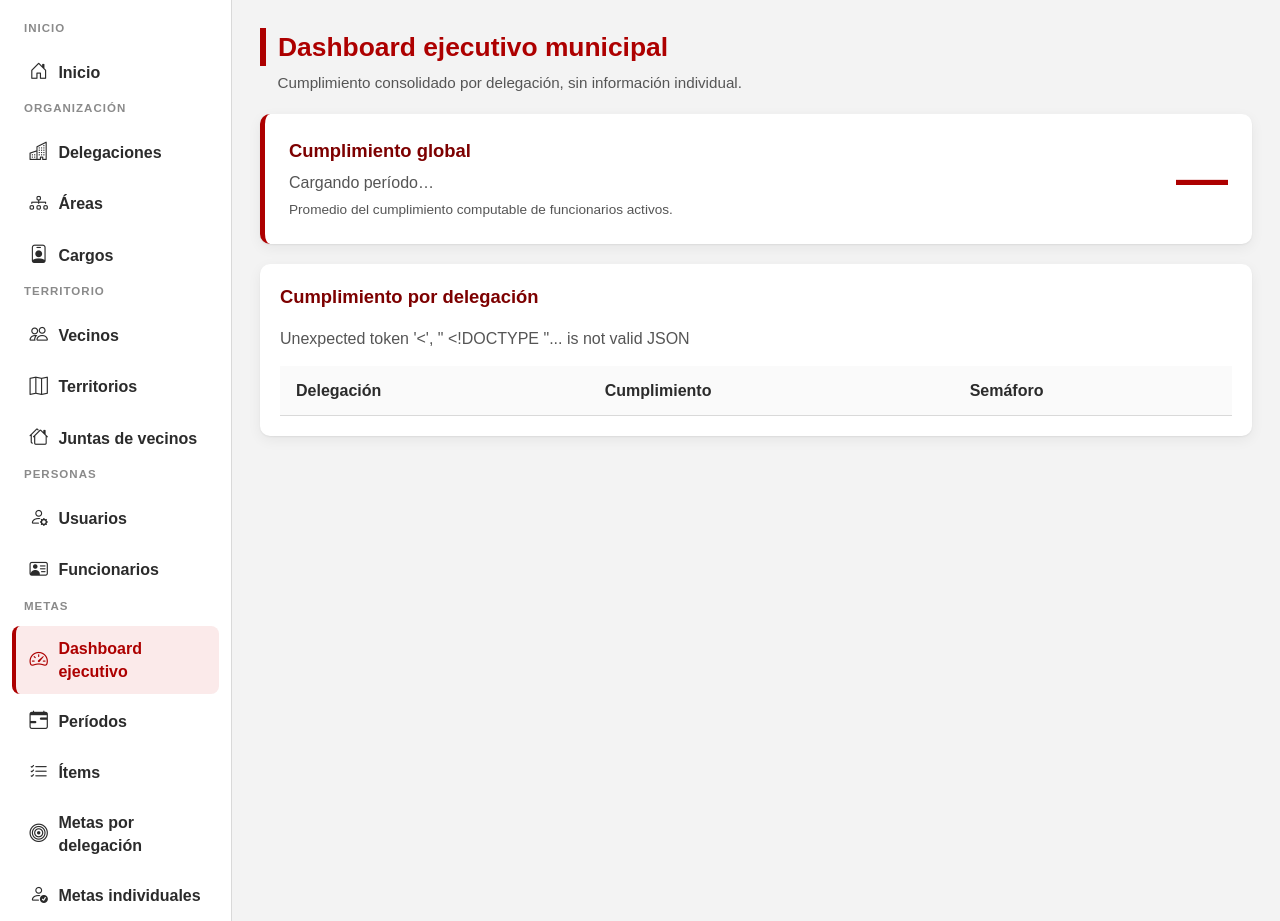
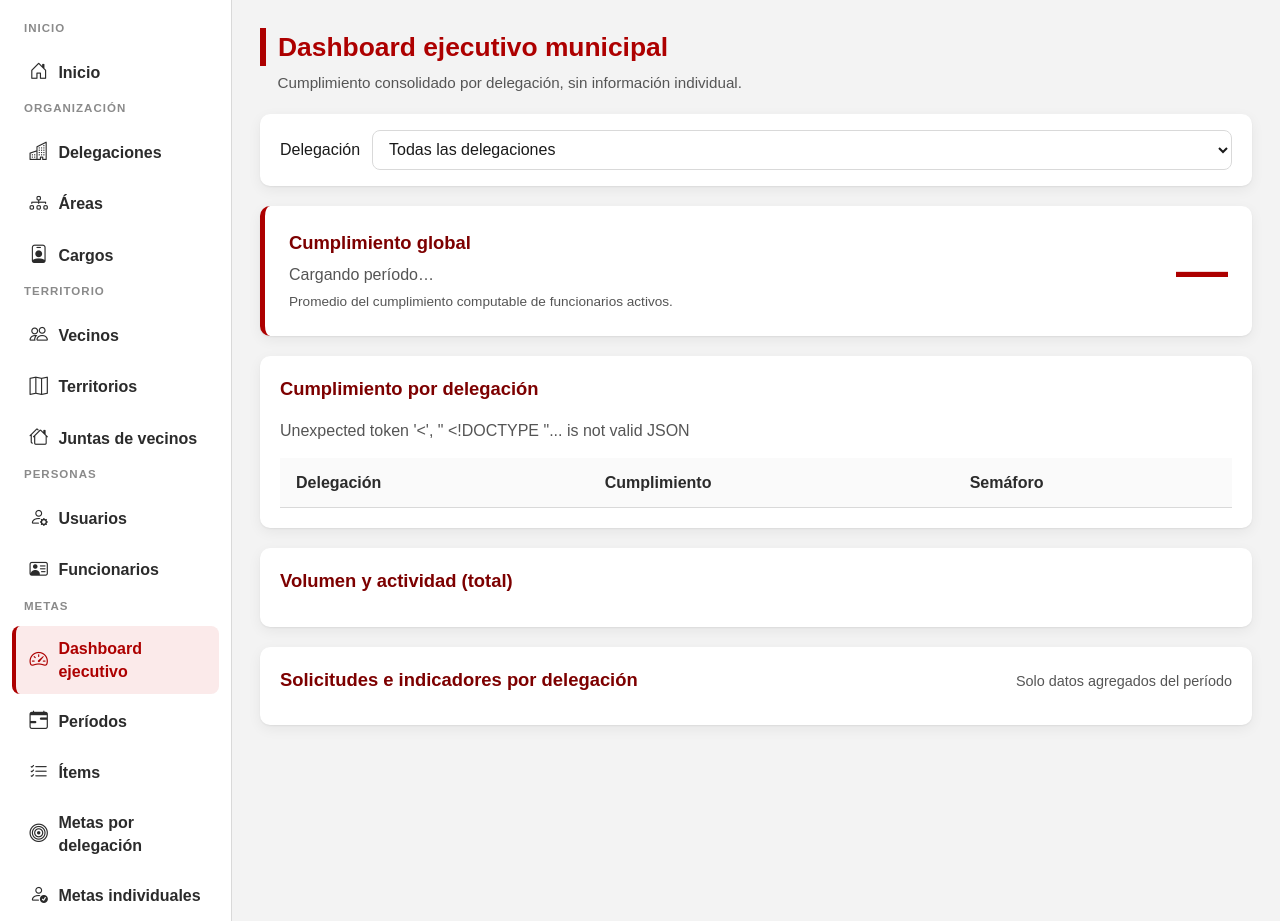
Before and after one commit to Superdev1910/terriia, a Django app: page /metas/dashboard-ejecutivo/ in a window 1280 px wide. Shown: the part 71-992 px from the top of the page. Run offline with Django 5.2, Linux system fonts and the light colour scheme; a user stored in the database is signed in; data comes from the database, SQL or seed files in the repository; tables that the repository leaves empty hold one stand-in row (values such as "Sample post"); lists and menus that the app fills with data are empty; parts of the project's set-up code (start-up, migrations or seed data) failed here and were passed over; some libraries are stand-ins or nearby versions.

Commit message:
HU22 SCRUM-18 completa el dashboard ejecutivo: filtro, volúmenes e indicadores
- Filtro opcional ?delegacion=<id> (400 si no es numérico, 404 si no existe).
- Volumen de solicitudes por estado (Ingresado/Pendiente/En proceso/Realizado)
  y por área, por delegación y global, dentro del período.
- Indicadores de actividad: último ingreso, días desde el último ingreso,
  total de ingresos y promedio diario.
- Solo datos agregados (Ley 19.628); consultas agregadas en número constante.
- Pantalla con selector de delegación, totales globales y detalle por delegación.
- Pruebas: valores exactos, filtro, privacidad y número de consultas.

Co-Authored-By: Claude Opus 5.5 <noreply@anthropic.com>

```diff
--- a/metas/static/metas/css/dashboard_ejecutivo.css
+++ b/metas/static/metas/css/dashboard_ejecutivo.css
@@ -115,3 +115,44 @@
     padding: .7rem .55rem;
   }
 }
+
+.ejecutivo-filtros {
+  display: flex;
+  align-items: center;
+  gap: .75rem;
+  padding: 1rem 1.25rem;
+  margin-bottom: 1.25rem;
+}
+
+.ejecutivo-panel + .ejecutivo-panel {
+  margin-top: 1.25rem;
+}
+
+.ejecutivo-tarjetas {
+  display: grid;
+  grid-template-columns: repeat(auto-fit, minmax(14rem, 1fr));
+  gap: .75rem;
+}
+
+.ejecutivo-tarjeta {
+  padding: .75rem 1rem;
+  border: 1px solid var(--gris-300);
+  border-radius: 6px;
+  background: var(--gris-50);
+}
+
+.ejecutivo-tarjeta h3,
+.ejecutivo-delegacion h3 {
+  margin: 0 0 .5rem;
+  color: var(--gris-900);
+  font-size: 1rem;
+}
+
+.ejecutivo-tarjeta ul {
+  margin: 0;
+  padding-left: 1.1rem;
+}
+
+.ejecutivo-delegacion {
+  margin-bottom: 1.25rem;
+}
--- a/metas/static/metas/js/dashboard_ejecutivo.js
+++ b/metas/static/metas/js/dashboard_ejecutivo.js
@@ -5,6 +5,64 @@
   const porcentajeGlobal = document.getElementById('cumplimientoGlobal');
   const porcentajeEsperado = document.getElementById('porcentajeEsperado');
   const periodo = document.getElementById('periodoEjecutivo');
+  const filtro = document.getElementById('filtroDelegacion');
+  const totales = document.getElementById('totalesGlobales');
+  const detalle = document.getElementById('detalleDelegaciones');
+  let opcionesCargadas = false;
+
+  function esc(valor) {
+    return String(valor ?? '').replace(/[&<>"']/g, (c) => ({
+      '&': '&amp;', '<': '&lt;', '>': '&gt;', '"': '&quot;', "'": '&#39;',
+    }[c]));
+  }
+
+  function bloqueVolumen(volumen, indicadores) {
+    const estados = volumen.por_estado
+      .map((e) => `<li>${esc(e.etiqueta)}: <strong>${esc(e.cantidad)}</strong></li>`).join('');
+    const areas = volumen.por_area
+      .filter((a) => a.clave || a.cantidad)
+      .map((a) => `<li>${esc(a.etiqueta)}: <strong>${esc(a.cantidad)}</strong></li>`).join('');
+    const ultimo = indicadores.fecha_ultimo_ingreso
+      ? fecha(indicadores.fecha_ultimo_ingreso) : 'Sin ingresos';
+    const dias = indicadores.dias_desde_ultimo_ingreso === null
+      ? '—' : indicadores.dias_desde_ultimo_ingreso;
+    const promedio = Number(indicadores.promedio_ingresos_diarios)
+      .toLocaleString('es-CL', { minimumFractionDigits: 2, maximumFractionDigits: 2 });
+    return `<div class="ejecutivo-tarjeta"><h3>Por estado (total ${esc(volumen.total)})</h3><ul>${estados}</ul></div>`
+      + `<div class="ejecutivo-tarjeta"><h3>Por área</h3><ul>${areas}</ul></div>`
+      + '<div class="ejecutivo-tarjeta"><h3>Actividad</h3><ul>'
+      + `<li>Último ingreso: <strong>${esc(ultimo)}</strong></li>`
+      + `<li>Días desde el último ingreso: <strong>${esc(dias)}</strong></li>`
+      + `<li>Total de ingresos: <strong>${esc(indicadores.total_ingresos)}</strong></li>`
+      + `<li>Promedio diario: <strong>${esc(promedio)}</strong></li></ul></div>`;
+  }
+
+  function mostrarDetalle(resultado) {
+    totales.innerHTML = bloqueVolumen(resultado.volumen_global, resultado.indicadores_actividad_global);
+    detalle.innerHTML = resultado.delegaciones.map((d) => `<article class="ejecutivo-delegacion">`
+      + `<h3>${esc(d.codigo)} · ${esc(d.nombre)}</h3>`
+      + `<div class="ejecutivo-tarjetas">${bloqueVolumen(d.volumen, d.indicadores_actividad)}</div>`
+      + '</article>').join('');
+  }
+
+  function llenarFiltro(delegaciones) {
+    delegaciones.forEach((d) => {
+      const opcion = document.createElement('option');
+      opcion.value = d.delegacion_id;
+      opcion.textContent = `${d.codigo} · ${d.nombre}`;
+      filtro.append(opcion);
+    });
+    opcionesCargadas = true;
+  }
+
+  function urlConsulta() {
+    const parametros = new URLSearchParams();
+    const periodoUrl = new URLSearchParams(window.location.search).get('periodo');
+    if (periodoUrl) parametros.set('periodo', periodoUrl);
+    if (filtro.value) parametros.set('delegacion', filtro.value);
+    const texto = parametros.toString();
+    return texto ? `${dashboard.dataset.endpoint}?${texto}` : dashboard.dataset.endpoint;
+  }
 
   function porcentaje(valor) {
     return `${Number(valor).toLocaleString('es-CL', {
@@ -37,7 +95,7 @@
 
   async function cargarDashboard() {
     try {
-      const respuesta = await fetch(dashboard.dataset.endpoint, {
+      const respuesta = await fetch(urlConsulta(), {
         headers: { Accept: 'application/json' },
       });
       const resultado = await respuesta.json();
@@ -48,7 +106,10 @@
       porcentajeGlobal.textContent = porcentaje(resultado.cumplimiento_global_pct);
       porcentajeEsperado.textContent = `Esperado al día: ${porcentaje(resultado.porcentaje_esperado)}`;
       periodo.textContent = `Período ${fecha(resultado.periodo.fecha_inicio)} a ${fecha(resultado.periodo.fecha_termino)}`;
+      filas.replaceChildren();
+      if (!opcionesCargadas) llenarFiltro(resultado.delegaciones);
       resultado.delegaciones.forEach(mostrarDelegacion);
+      mostrarDetalle(resultado);
       mensaje.textContent = resultado.delegaciones.length
         ? ''
         : 'No hay delegaciones para mostrar.';
@@ -59,5 +120,6 @@
     }
   }
 
+  filtro.addEventListener('change', cargarDashboard);
   cargarDashboard();
 })();
--- a/metas/templates/metas/dashboard_ejecutivo.html
+++ b/metas/templates/metas/dashboard_ejecutivo.html
@@ -2,7 +2,7 @@
 {% load static %}
 {% block titulo %}Dashboard ejecutivo{% endblock %}
 {% block contenido %}
-<link rel="stylesheet" href="{% static 'metas/css/dashboard_ejecutivo.css' %}?v=20261126-1">
+<link rel="stylesheet" href="{% static 'metas/css/dashboard_ejecutivo.css' %}?v=20261127-1">
 <div id="dashboardEjecutivo" data-endpoint="{% url 'dashboard-ejecutivo' %}">
 <div class="encabezado-pagina">
   <div>
@@ -10,6 +10,13 @@
     <p class="subtitulo">Cumplimiento consolidado por delegación, sin información individual.</p>
   </div>
 </div>
+
+<section class="panel ejecutivo-filtros" aria-label="Filtros">
+  <label for="filtroDelegacion">Delegación</label>
+  <select id="filtroDelegacion">
+    <option value="">Todas las delegaciones</option>
+  </select>
+</section>
 
 <section class="panel ejecutivo-resumen" aria-labelledby="tituloCumplimiento">
   <div>
@@ -41,8 +48,23 @@
     </table>
   </div>
 </section>
+
+<section class="panel ejecutivo-panel" aria-labelledby="tituloVolumen">
+  <div class="ejecutivo-panel-cabecera">
+    <h2 id="tituloVolumen">Volumen y actividad (total)</h2>
+  </div>
+  <div id="totalesGlobales" class="ejecutivo-tarjetas"></div>
+</section>
+
+<section class="panel ejecutivo-panel" aria-labelledby="tituloDetalle">
+  <div class="ejecutivo-panel-cabecera">
+    <h2 id="tituloDetalle">Solicitudes e indicadores por delegación</h2>
+    <span class="ejecutivo-esperado">Solo datos agregados del período</span>
+  </div>
+  <div id="detalleDelegaciones" class="ejecutivo-detalle"></div>
+</section>
 </div>
 {% endblock %}
 {% block scripts %}
-<script src="{% static 'metas/js/dashboard_ejecutivo.js' %}?v=20261126-1"></script>
+<script src="{% static 'metas/js/dashboard_ejecutivo.js' %}?v=20261127-1"></script>
 {% endblock %}
--- a/metas/views.py
+++ b/metas/views.py
@@ -1,7 +1,8 @@
 from decimal import Decimal
 from django.db import transaction
-from django.db.models import DecimalField, Sum, Value
+from django.db.models import Count, DecimalField, Max, Sum, Value
 from django.db.models.functions import Coalesce
+from django.utils import timezone
 from rest_framework import status, views
 from rest_framework.decorators import action
 from rest_framework.permissions import IsAuthenticated
@@ -24,7 +25,8 @@ from .models import (
     FelicitacionReclamo,
 )
 from core.views import MantenedorViewSet
-from organizacion.models import Delegacion
+from atenciones.models import Actividad
+from organizacion.models import Area, Delegacion
 from personas.models import Funcionario
 from .models import Item, MetaDelegacion, MetaIndividual, Periodo, RecalibracionMeta
 from .serializers import (
@@ -35,6 +37,7 @@ from .serializers import (
     RecalibracionMetaSerializer,
     FelicitacionReclamoSerializer,
 )
+from .cumplimiento import _limites_del_periodo
 from .services import CalculoMetasService
 
 SIN_BORRAR = ["get", "post", "put", "patch", "head", "options"]
@@ -260,6 +263,69 @@ class DashboardDelegacionView(views.APIView):
         )
 
 
+def _delegacion_del_dashboard(request):
+    """Delegación pedida en ?delegacion= (400 si no es numérica, 404 si no existe) o None."""
+    valor = request.query_params.get("delegacion")
+    if not valor:
+        return None
+    if not valor.isascii() or not valor.isdecimal():
+        raise ValidationError({"delegacion": "Debe ser un número."})
+    try:
+        return Delegacion.objects.get(pk=int(valor))
+    except Delegacion.DoesNotExist:
+        raise NotFound("La delegación no existe.")
+
+
+def _serie(etiquetas, conteos):
+    return [
+        {"clave": clave, "etiqueta": etiqueta, "cantidad": conteos.get(clave, 0)}
+        for clave, etiqueta in etiquetas
+    ]
+
+
+def _indicadores_actividad(total, ultimo, periodo, hoy):
+    """Fecha y días desde el último ingreso, total y promedio diario dentro del período."""
+    dias_periodo = max((min(hoy, periodo.fecha_termino) - periodo.fecha_inicio).days + 1, 1)
+    return {
+        "total_ingresos": total,
+        "fecha_ultimo_ingreso": ultimo,
+        "dias_desde_ultimo_ingreso": max((hoy - ultimo).days, 0) if ultimo else None,
+        "promedio_ingresos_diarios": round(total / dias_periodo, 2),
+    }
+
+
+def _volumenes_por_delegacion(periodo, delegacion_ids):
+    """Solicitudes (Actividad) del período por estado y área, solo agregados (3 consultas)."""
+    inicio, fin = _limites_del_periodo(periodo)
+    base = Actividad.objects.filter(
+        fecha__gte=inicio, fecha__lt=fin, funcionario__delegacion_id__in=delegacion_ids
+    ).order_by()
+    por_estado, por_area, totales = {}, {}, {}
+    for fila in base.values("funcionario__delegacion_id", "estado").annotate(n=Count("pk")):
+        por_estado.setdefault(fila["funcionario__delegacion_id"], {})[fila["estado"]] = fila["n"]
+    for fila in base.values("funcionario__delegacion_id", "area__nombre").annotate(n=Count("pk")):
+        clave = fila["area__nombre"] or ""
+        por_area.setdefault(fila["funcionario__delegacion_id"], {})[clave] = fila["n"]
+    for fila in base.values("funcionario__delegacion_id").annotate(
+        n=Count("pk"), ultimo=Max("fecha")
+    ):
+        ultimo = fila["ultimo"]
+        totales[fila["funcionario__delegacion_id"]] = (
+            fila["n"],
+            timezone.localtime(ultimo).date() if ultimo else None,
+        )
+    return por_estado, por_area, totales
+
+
+def _armar_volumen(por_estado, por_area):
+    areas = Area.NOMBRES + [("", "Sin área")]
+    return {
+        "total": sum(por_estado.values()),
+        "por_estado": _serie(Actividad.ESTADOS, por_estado),
+        "por_area": _serie(areas, por_area),
+    }
+
+
 class DashboardEjecutivoView(views.APIView):
     """Dashboard ejecutivo agregado, sin registros individuales."""
 
@@ -270,10 +336,19 @@ class DashboardEjecutivoView(views.APIView):
             raise PermissionDenied("No tiene permiso para ver el dashboard ejecutivo.")
 
         periodo = _periodo_del_dashboard(request)
-        delegaciones = list(Delegacion.objects.order_by("codigo"))
-        funcionarios = Funcionario.objects.filter(estado=Funcionario.ACTIVO).order_by(
-            "delegacion_id", "pk"
-        )
+        delegacion_filtrada = _delegacion_del_dashboard(request)
+        if delegacion_filtrada:
+            delegaciones = [delegacion_filtrada]
+        else:
+            delegaciones = list(Delegacion.objects.order_by("codigo"))
+        ids_delegaciones = [delegacion.pk for delegacion in delegaciones]
+        funcionarios = Funcionario.objects.filter(
+            estado=Funcionario.ACTIVO, delegacion_id__in=ids_delegaciones
+        ).order_by("delegacion_id", "pk")
+        hoy = timezone.localdate()
+        vol_estado, vol_area, vol_total = _volumenes_por_delegacion(periodo, ids_delegaciones)
+        global_estado, global_area = {}, {}
+        total_global_ingresos, ultimo_global = 0, None
         sumas = {delegacion.pk: Decimal("0.00") for delegacion in delegaciones}
         cantidades = {delegacion.pk: 0 for delegacion in delegaciones}
 
@@ -297,6 +372,14 @@ class DashboardEjecutivoView(views.APIView):
             cumplimiento = sumas[delegacion.pk] / cantidad if cantidad else Decimal("0.00")
             suma_global += sumas[delegacion.pk]
             cantidad_global += cantidad
+            for clave, n in vol_estado.get(delegacion.pk, {}).items():
+                global_estado[clave] = global_estado.get(clave, 0) + n
+            for clave, n in vol_area.get(delegacion.pk, {}).items():
+                global_area[clave] = global_area.get(clave, 0) + n
+            total_d, ultimo_d = vol_total.get(delegacion.pk, (0, None))
+            total_global_ingresos += total_d
+            if ultimo_d and (ultimo_global is None or ultimo_d > ultimo_global):
+                ultimo_global = ultimo_d
             resumen_delegaciones.append(
                 {
                     "delegacion_id": delegacion.pk,
@@ -306,6 +389,12 @@ class DashboardEjecutivoView(views.APIView):
                     "porcentaje_esperado": round(float(porcentaje_esperado), 2),
                     "color_semaforo": CalculoMetasService.calcular_color_semaforo(
                         cumplimiento, porcentaje_esperado
+                    ),
+                    "volumen": _armar_volumen(
+                        vol_estado.get(delegacion.pk, {}), vol_area.get(delegacion.pk, {})
+                    ),
+                    "indicadores_actividad": _indicadores_actividad(
+                        total_d, ultimo_d, periodo, hoy
                     ),
                 }
             )
@@ -320,6 +409,11 @@ class DashboardEjecutivoView(views.APIView):
                 },
                 "cumplimiento_global_pct": round(float(cumplimiento_global), 2),
                 "porcentaje_esperado": round(float(porcentaje_esperado), 2),
+                "delegacion_filtro": delegacion_filtrada.pk if delegacion_filtrada else None,
+                "volumen_global": _armar_volumen(global_estado, global_area),
+                "indicadores_actividad_global": _indicadores_actividad(
+                    total_global_ingresos, ultimo_global, periodo, hoy
+                ),
                 "delegaciones": resumen_delegaciones,
             },
             status=status.HTTP_200_OK,
```
Also changed, not shown: docs/evaluacion3-hu20-hu22.md (+26 -2 lines), metas/tests/test_dashboard_ejecutivo.py (+171 -3 lines).
